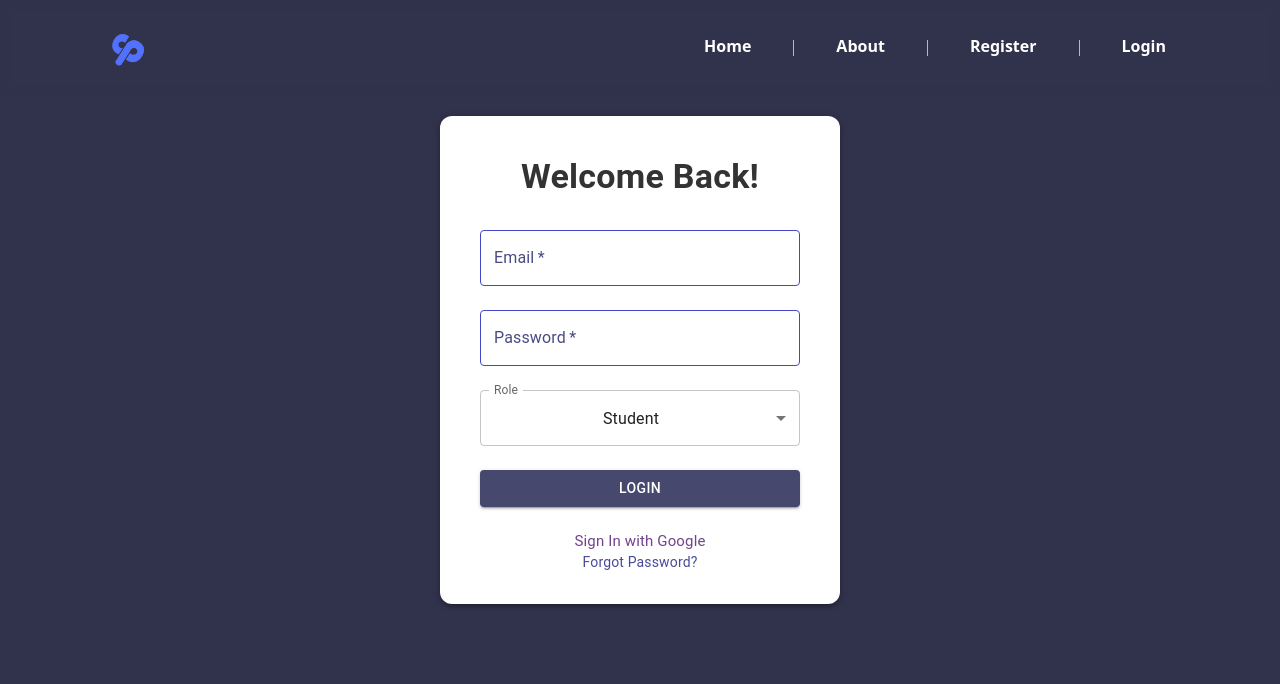
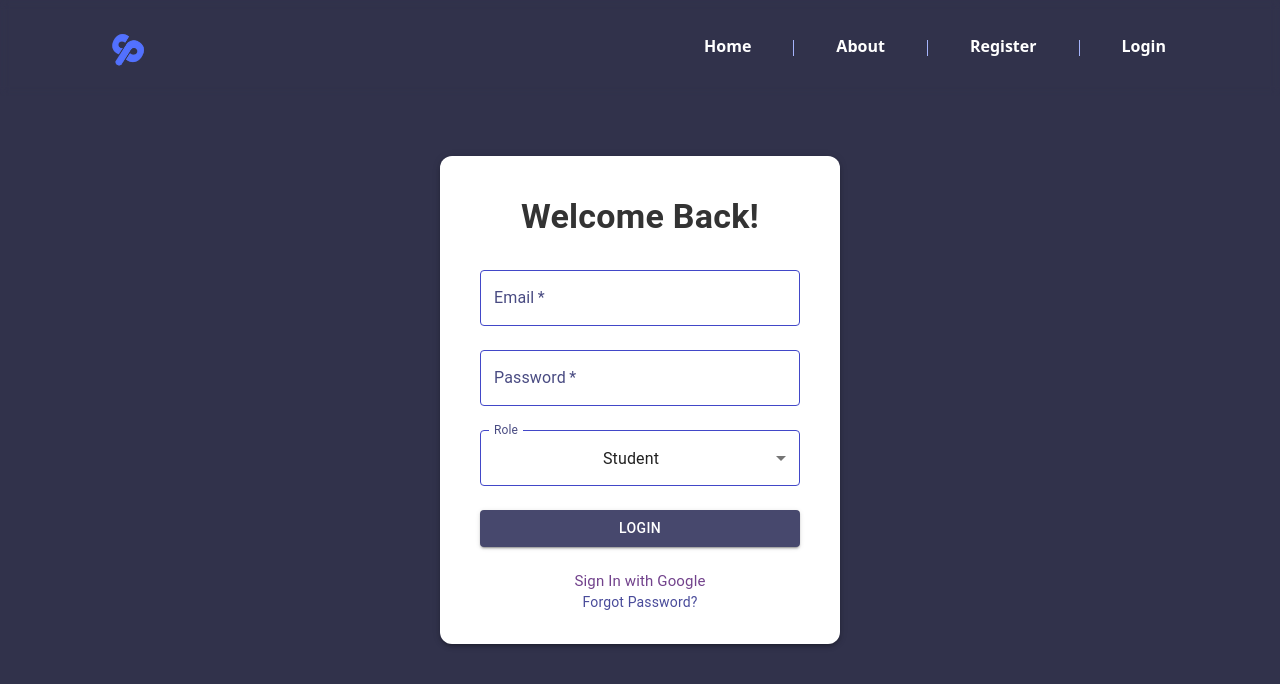
Before and after one commit to devilsown1410/StudySphere, a React (Vite) app in the folder frontend/: page /login in a window 1280 px wide. Shown: the top 684 px of the page. Built offline with nearby package versions, Linux system fonts and the light colour scheme; no server answers.

Commit message:
`Updated CSS styles in Register, Login, and NavBar components`

```diff
--- a/frontend/package.json
+++ b/frontend/package.json
@@ -13,6 +13,7 @@
     "@emotion/styled": "^11.14.0",
     "@mui/material": "^6.4.3",
     "autoprefixer": "^10.4.20",
+    "axios": "^1.7.9",
     "firebase": "^11.2.0",
     "framer-motion": "^12.0.6",
     "postcss": "^8.5.1",
--- a/frontend/src/components/auth/Register/Register.jsx
+++ b/frontend/src/components/auth/Register/Register.jsx
@@ -50,7 +50,7 @@ function Register() {
           display: "flex",
           justifyContent: "center",
           alignItems: "center",
-          minHeight: "90vh",
+          minHeight: "100vh",
           backgroundSize: "cover",
           backgroundPosition: "center",
         }}
@@ -107,7 +107,16 @@ function Register() {
                     },
                   }}
               />
-              <FormControl fullWidth margin="normal">
+              <FormControl
+                fullWidth margin="normal"
+                sx={{
+                  "& .MuiInputLabel-root": { color: "rgb(73, 75, 130)" },
+                  "& .MuiOutlinedInput-root": {
+                    "& fieldset": { borderColor: "rgb(66, 71, 200)" },
+                    "&:hover fieldset": { borderColor: "rgb(66, 71, 200)" },
+                  },
+                }}
+              >
                 <InputLabel id="role-label">Role</InputLabel>
                 <Select
                   labelId="role-label"
--- a/frontend/src/components/auth/login/Login.jsx
+++ b/frontend/src/components/auth/login/Login.jsx
@@ -65,7 +65,7 @@ function Login(){
           display: "flex",
           justifyContent: "center",
           alignItems: "center",
-          minHeight: "90vh",
+          minHeight: "100vh",
           backgroundSize: "cover",
           backgroundPosition: "center",
         }}
@@ -122,7 +122,16 @@ function Login(){
                     },
                   }}
               />
-              <FormControl fullWidth margin="normal">
+              <FormControl
+                fullWidth margin="normal"
+                sx={{
+                  "& .MuiInputLabel-root": { color: "rgb(73, 75, 130)" },
+                  "& .MuiOutlinedInput-root": {
+                    "& fieldset": { borderColor: "rgb(66, 71, 200)" },
+                    "&:hover fieldset": { borderColor: "rgb(66, 71, 200)" },
+                  },
+                }}
+              >
                 <InputLabel id="role-label">Role</InputLabel>
                 <Select
                   labelId="role-label"
--- a/frontend/src/components/navbar/NavBar.jsx
+++ b/frontend/src/components/navbar/NavBar.jsx
@@ -24,7 +24,7 @@ const NavBar = () => {
       <div className="hidden md:flex space-x-6 text-white font-semibold mr-20">
         <Link to="/">
           <motion.button
-            className="px-4 py-2 rounded-md border-2 border-transparent transition-all duration-300 hover:text-indigo-400 hover:font-bold hover:bg-red-50 hover:border-indigo-400"
+            className="px-4 py-2 rounded-md border-2 border-transparent transition-all duration-300 hover:text-indigo-400 hover:font-bold hover:bg-blue-50 hover:border-indigo-400"
             whileHover={{
               scale: 1.1,
             }}
@@ -36,7 +36,7 @@ const NavBar = () => {
         <div className="border-s my-4 border-indigo-300 h-4 justify-center"></div>
         <Link to="/about">
           <motion.button
-            className="px-4 py-2 rounded-md border-2 border-transparent transition-all duration-300 hover:text-indigo-400 hover:font-bold hover:bg-red-50 hover:border-indigo-400"
+            className="px-4 py-2 rounded-md border-2 border-transparent transition-all duration-300 hover:text-indigo-400 hover:font-bold hover:bg-blue-50 hover:border-indigo-400"
             whileHover={{
               scale: 1.1,
             }}
@@ -48,7 +48,7 @@ const NavBar = () => {
         <div className="border-s my-4 border-indigo-300 h-4 justify-center"></div>
         <Link to="/register">
           <motion.button
-            className="px-4 py-2 rounded-md border-2 border-transparent transition-all duration-300 hover:text-indigo-400 hover:font-bold hover:bg-red-50 hover:border-indigo-400"
+            className="px-4 py-2 rounded-md border-2 border-transparent transition-all duration-300 hover:text-indigo-400 hover:font-bold hover:bg-blue-50 hover:border-indigo-400"
             whileHover={{
               scale: 1.1,
             }}
@@ -60,7 +60,7 @@ const NavBar = () => {
         <div className="border-s my-4 border-indigo-300 h-4 justify-center"></div>
         <Link to="/login">
           <motion.button
-            className="px-4 py-2 rounded-md border-2 border-transparent transition-all duration-300 hover:text-indigo-400 hover:font-bold hover:bg-red-50 hover:border-indigo-400"
+            className="px-4 py-2 rounded-md border-2 border-transparent transition-all duration-300 hover:text-indigo-400 hover:font-bold hover:bg-blue-50 hover:border-indigo-400"
             whileHover={{
               scale: 1.1,
             }}
```
Also changed, not shown: frontend/src/components/Dashboard/SideBar.jsx (added), 1 other file (tests, documents, lock files or other folders).
